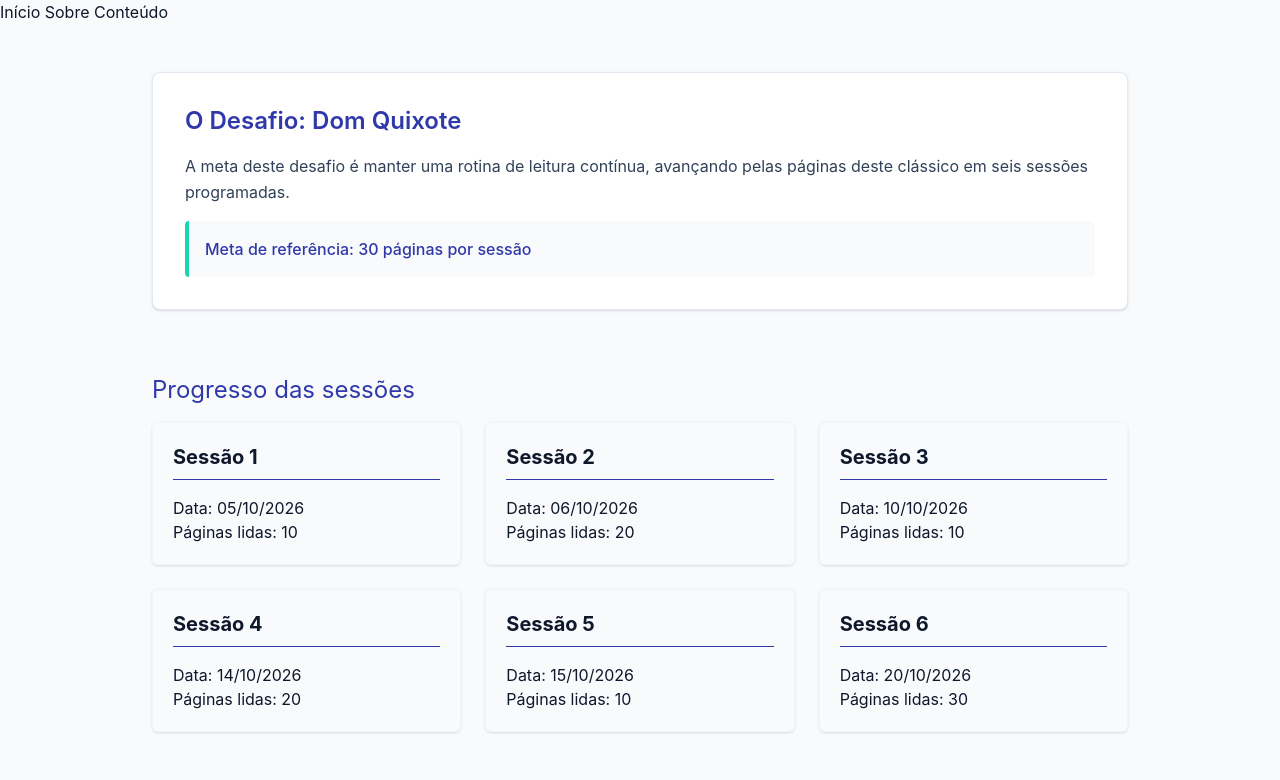
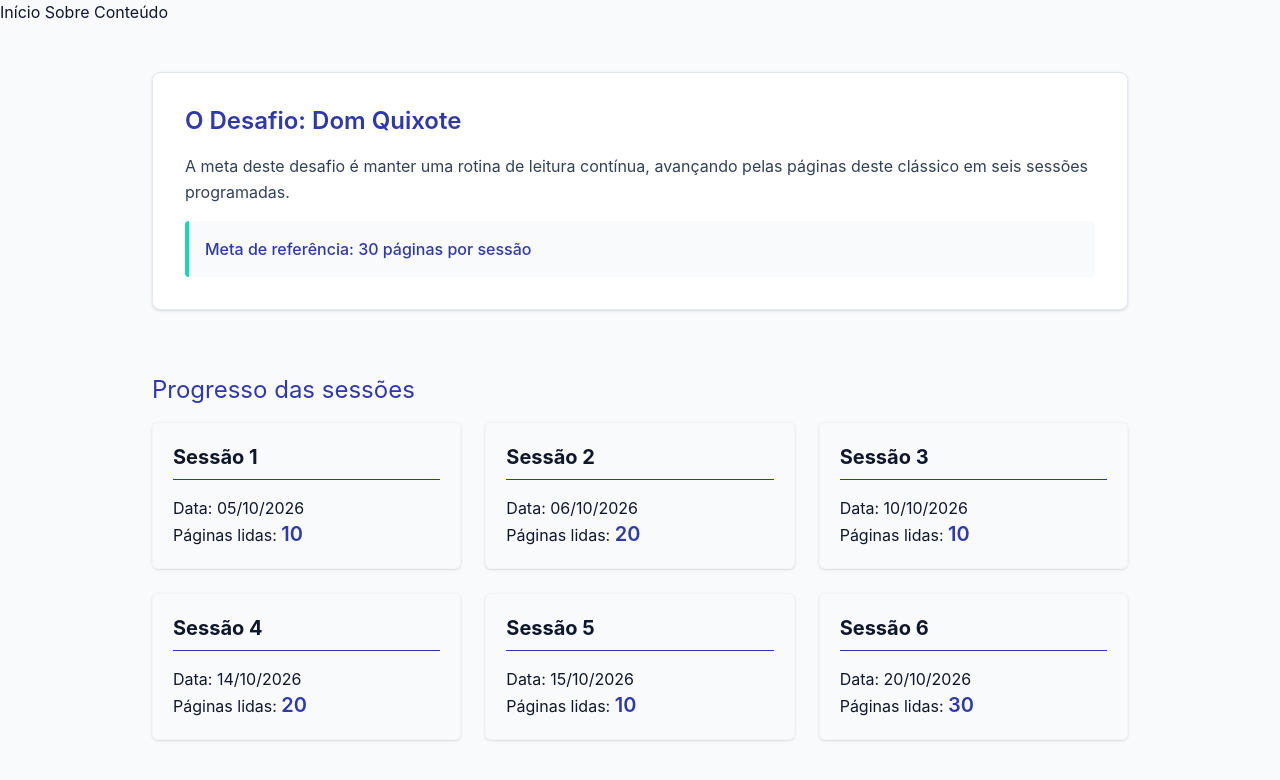
Before and after one commit to Zjonathas/Acompanhamento-de-leitura, a website: page src/index.html in a window 1280 px wide. Drawn offline with Linux system fonts and the light colour scheme.

Commit message:
feat: adição de tag span para estilização dos números de páginas lidas

```diff
--- a/src/index.html
+++ b/src/index.html
@@ -31,37 +31,37 @@
                 <article class="rounded-md border border-slate-100 shadow-sm p-5">
                     <h3 class="text-xl font-bold border-b border-primaria pb-2 mb-4">Sessão 1</h3>
                     <p>Data: 05/10/2026</p>
-                    <p>Páginas lidas: 10</p>
+                    <p>Páginas lidas: <span class="font-semibold text-xl text-primaria">10</span></p>
                 </article>
 
                 <article class="rounded-md border border-slate-100 shadow-sm p-5">
                     <h3 class="text-xl font-bold border-b border-primaria pb-2 mb-4">Sessão 2</h3>
                     <p>Data: 06/10/2026</p>
-                    <p>Páginas lidas: 20</p>
+                    <p>Páginas lidas: <span class="font-semibold text-xl text-primaria">20</span></p>
                 </article>
 
                 <article class="rounded-md border border-slate-100 shadow-sm p-5">
                     <h3 class="text-xl font-bold border-b border-primaria pb-2 mb-4">Sessão 3</h3>
                     <p>Data: 10/10/2026</p>
-                    <p>Páginas lidas: 10</p>
+                    <p>Páginas lidas: <span class="font-semibold text-xl text-primaria">10</span></p>
                 </article>
 
                 <article class="rounded-md border border-slate-100 shadow-sm p-5">
                     <h3 class="text-xl font-bold border-b border-primaria pb-2 mb-4">Sessão 4</h3>
                     <p>Data: 14/10/2026</p>
-                    <p>Páginas lidas: 20</p>
+                    <p>Páginas lidas: <span class="font-semibold text-xl text-primaria">20</span></p>
                 </article>
 
                 <article class="rounded-md border border-slate-100 shadow-sm p-5">
                     <h3 class="text-xl font-bold border-b border-primaria pb-2 mb-4">Sessão 5</h3>
                     <p>Data: 15/10/2026</p>
-                    <p>Páginas lidas: 10</p>
+                    <p>Páginas lidas: <span class="font-semibold text-xl text-primaria">10</span></p>
                 </article>
 
                 <article class="rounded-md border border-slate-100 shadow-sm p-5">
                     <h3 class="text-xl font-bold border-b border-primaria pb-2 mb-4">Sessão 6</h3>
                     <p>Data: 20/10/2026</p>
-                    <p>Páginas lidas: 30</p>
+                    <p>Páginas lidas: <span class="font-semibold text-xl text-primaria">30</span></p>
                 </article>
             </div>
         </section>
```
Also changed, not shown: src/output.css.
